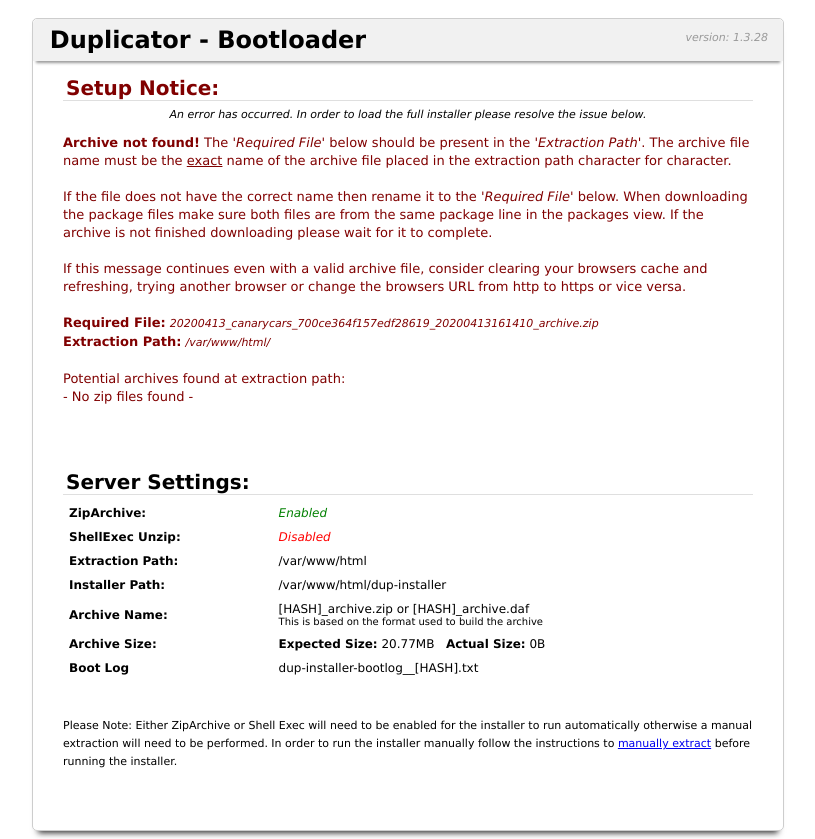
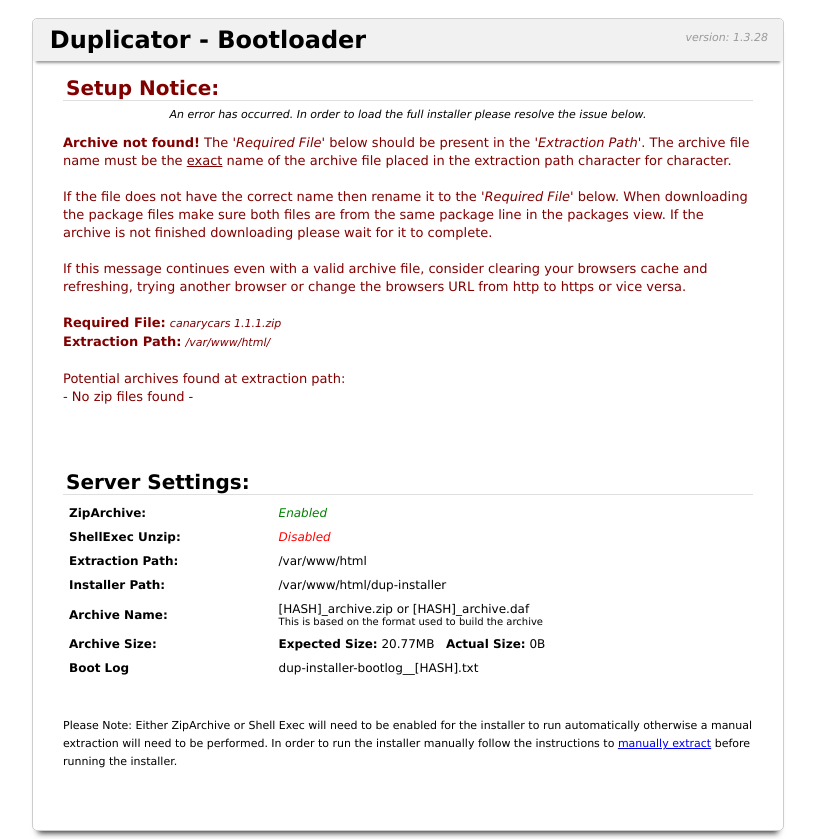
Before and after one commit to cgo21/SGCUW, a PHP site: page /installer.php in a window 1280 px wide. Shown: the whole page, without its empty margins (232-1047 px from the left). Run offline with PHP 8.4, Linux system fonts and the light colour scheme.

Commit message:
canarycars 1.1.1

```diff
--- a/installer.php
+++ b/installer.php
@@ -89,7 +89,7 @@ abstract class DUPX_Bootstrap_Zip_Mode
 class DUPX_Bootstrap
 {
 	//@@ Params get dynamically swapped when package is built
-	const ARCHIVE_FILENAME	 = '20200413_canarycars_700ce364f157edf28619_20200413161410_archive.zip';
+	const ARCHIVE_FILENAME	 = 'canarycars 1.1.1.zip';
 	const ARCHIVE_SIZE		 = '21776757';
 	const INSTALLER_DIR_NAME = 'dup-installer';
 	const PACKAGE_HASH		 = '700ce36-13161410';
```
Also changed, not shown: 1 other file.
